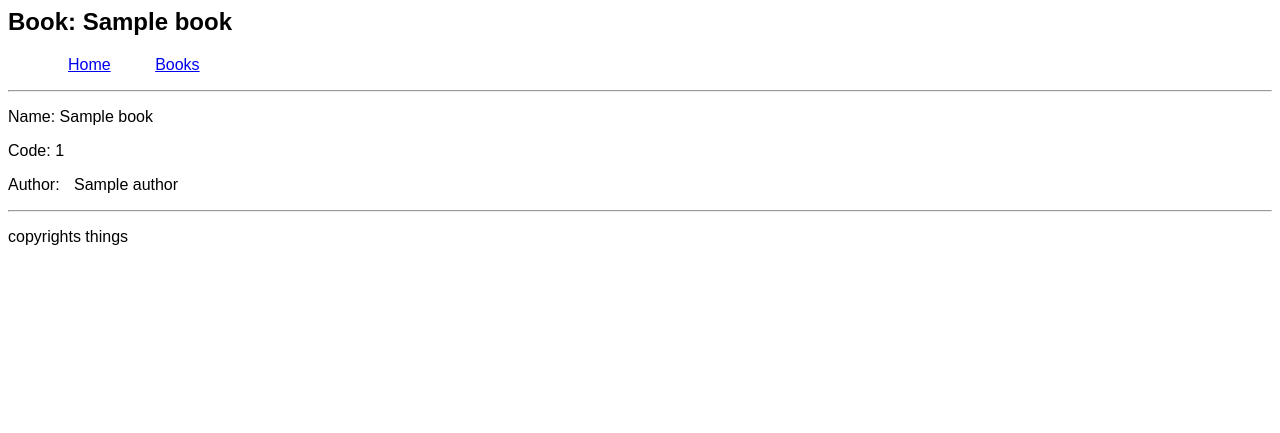
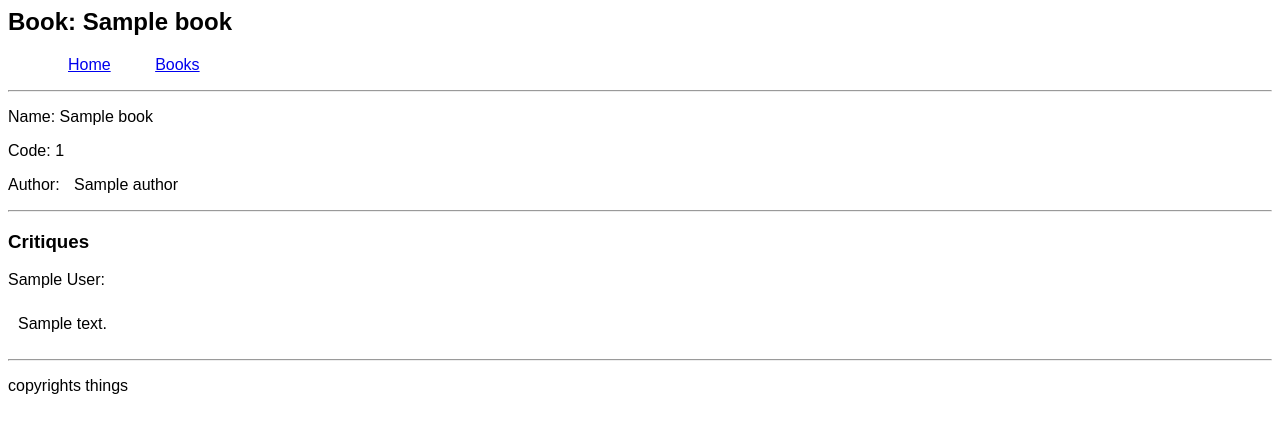
Before and after one commit to Rahimz/ketab, a Django app: page /books/1 in a window 1280 px wide. Shown: the top 433 px of the page. Run offline with Django 3.2, Linux system fonts and the light colour scheme; tables that the repository leaves empty hold one stand-in row (values such as "Sample post").

Commit message:
critiques added to book details

```diff
--- a/ketab/books/models.py
+++ b/ketab/books/models.py
@@ -39,3 +39,7 @@ class Critique(models.Model):
     book = models.ForeignKey(Book,
                             on_delete=models.CASCADE,
                             related_name='critique')
+
+
+    def __str__(self):
+        return self.author + self.book
--- a/ketab/books/templates/books/book_detail.html
+++ b/ketab/books/templates/books/book_detail.html
@@ -7,5 +7,15 @@
     <p>Name: {{ book.name }}</p>
     <p>Code: {{ book.id }}</p>
     <p>Author:  {% for author in authors %} <span style="padding:10px;">{{ author }}</span> {% endfor %}</p>
+    {% if critiques %}
+        <hr />
+        <h3>Critiques</h3>
+        {% for critique in critiques %}
+        <p>{{ critique.author }}:</p>
+         {# TODO:: the content should format to render as multilines text or markdown format #}
+        <p style="padding:10px;">{{ critique.content|safe }}</p>
+        {% endfor %}
+
+    {% endif %}
 
 {% endblock %}
--- a/ketab/books/views.py
+++ b/ketab/books/views.py
@@ -1,6 +1,6 @@
 from django.shortcuts import render, get_object_or_404
 from django.http import HttpResponse
-from .models import Book, Author
+from .models import Book, Author, Critique
 
 
 def home(request):
@@ -18,7 +18,9 @@ def bookdetail(request, pk):
     book = get_object_or_404(Book,
                              pk=pk)
     authors = book.author_set.all()
+    critiques = Critique.objects.filter(book=book)
     return render(request,
                   'books/book_detail.html',
                   {'book': book,
-                   'authors': authors,})
+                   'authors': authors,
+                   'critiques': critiques,})
```
